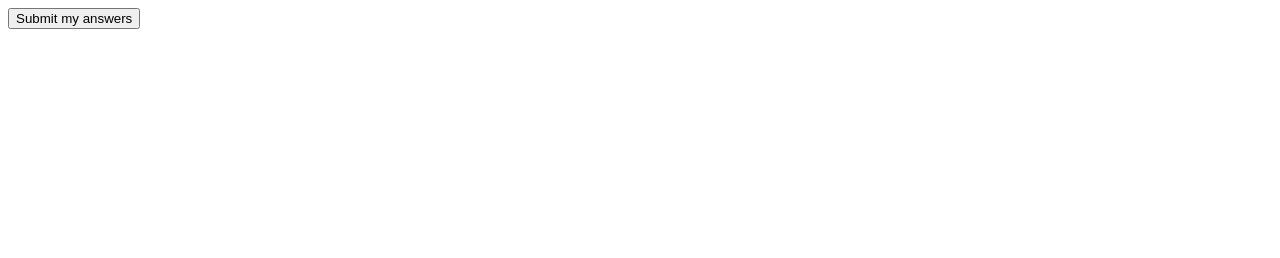
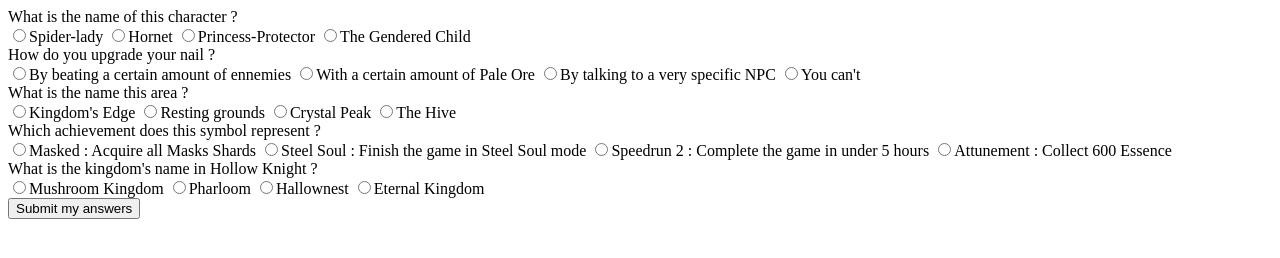
Before and after one commit to Luna-bf/Hollow_Knight-Quiz_en-cours, a plain HTML site: page index.html in a window 1280 px wide. Drawn offline with Linux system fonts and the light colour scheme.

Commit message:
Update index.html

```diff
--- a/index.html
+++ b/index.html
@@ -4,13 +4,14 @@
     <meta charset="UTF-8">
     <meta name="viewport" content="width=device-width, initial-scale=1.0">
     <title>Hollow Knight Quiz</title>
-    <script src="js/app.js" type="module" ></script>
+    <script src="js/app.js" type="text/javascript" defer></script>
     <link rel="stylesheet" href="css/style.css" type="text/css" >
     <link rel="icon" type="image/x-icon" href="imgs/favicon/favicon-48x48.png">
 </head>
-<body> <!--Rajouter une section qui va tout entourer et un article (à la fin)-->
+<body>
+    <!--<article><img id="questionImg" src="imgs/hollow_knight_character.png" ></article>-->
     <div id="quiz"></div>
-    <button>Submit my answers</button>
+    <button id="submitAnswers">Submit my answers</button>
 
     <div id="results"></div>
 </body>
```
